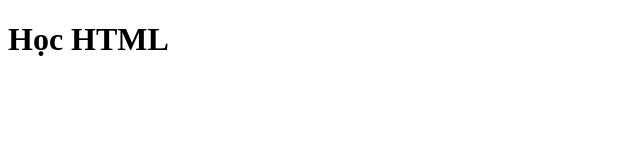
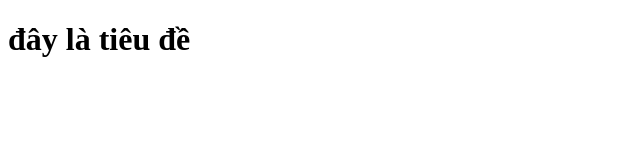
Before and after one commit to ngochiep333/ngochiep333.github.io, a plain HTML site: page link-image/index.html in a window 1280 px wide. Shown: the whole page, without its empty margins (0-640 px from the left). Drawn offline with Linux system fonts and the light colour scheme.

Commit message:
ghi chú cho lần chỉnh sửa

```diff
--- a/index.html
+++ b/link-image/index.html
@@ -4,9 +4,9 @@
     <meta charset="UTF-8">
     <meta http-equiv="X-UA-Compatible" content="IE=edge">
     <meta name="viewport" content="width=device-width, initial-scale=1.0">
-    <title>Học HTML</title>
+    <title>đây là tiêu đề</title>
 </head>
 <body>
-    <h1>Học HTML</h1>
+    <h1>đây là tiêu đề </h1>
 </body>
 </html>
```
Also changed, not shown: contact.html (added, +12 -0 lines).
